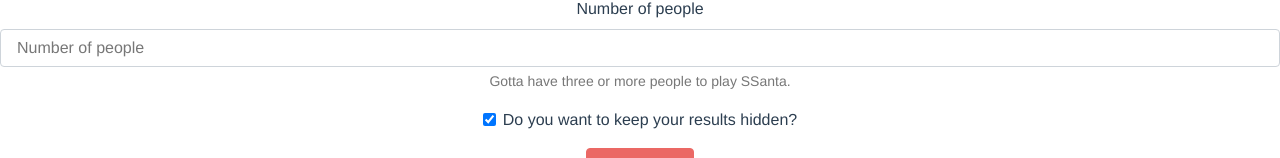
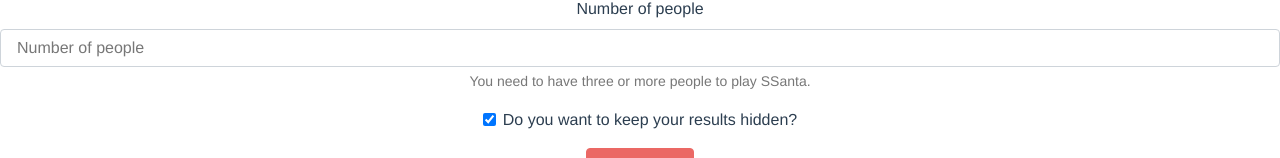
Before and after one commit to dhausk/SSanta, a Vue app in the folder client/: page /#/SSForm/EmailSignUp in a window 1280 px wide. Shown: the part 387-545 px from the top of the page. Built offline with nearby package versions, Linux system fonts and the light colour scheme; a web font is replaced by a local one.

Commit message:
wording fix

```diff
--- a/client/src/components/EmailSignUp.vue
+++ b/client/src/components/EmailSignUp.vue
@@ -22,7 +22,7 @@
         <div class="form-group">
           <label for="number of people">Number of people</label>
           <input type="number" class="form-control" id="number of people" min="3" max="300" placeholder="Number of people">
-          <small id="emailHelp" class="form-text text-muted">Gotta have three or more people to play SSanta.</small>
+          <small id="emailHelp" class="form-text text-muted">You need to have three or more people to play SSanta.</small>
         </div>
         <fieldset class="form-group">
           <div class="form-check">
```
